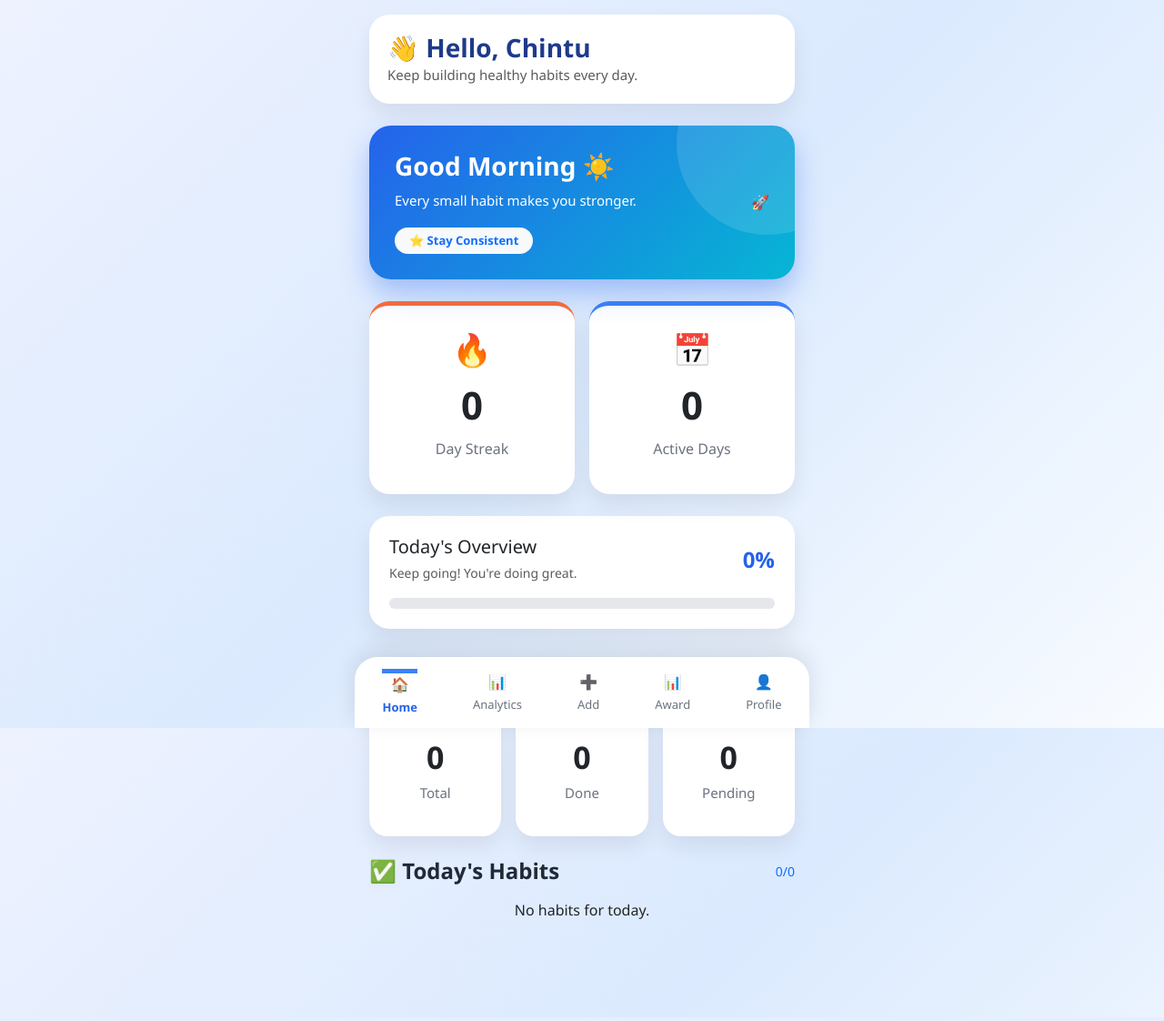
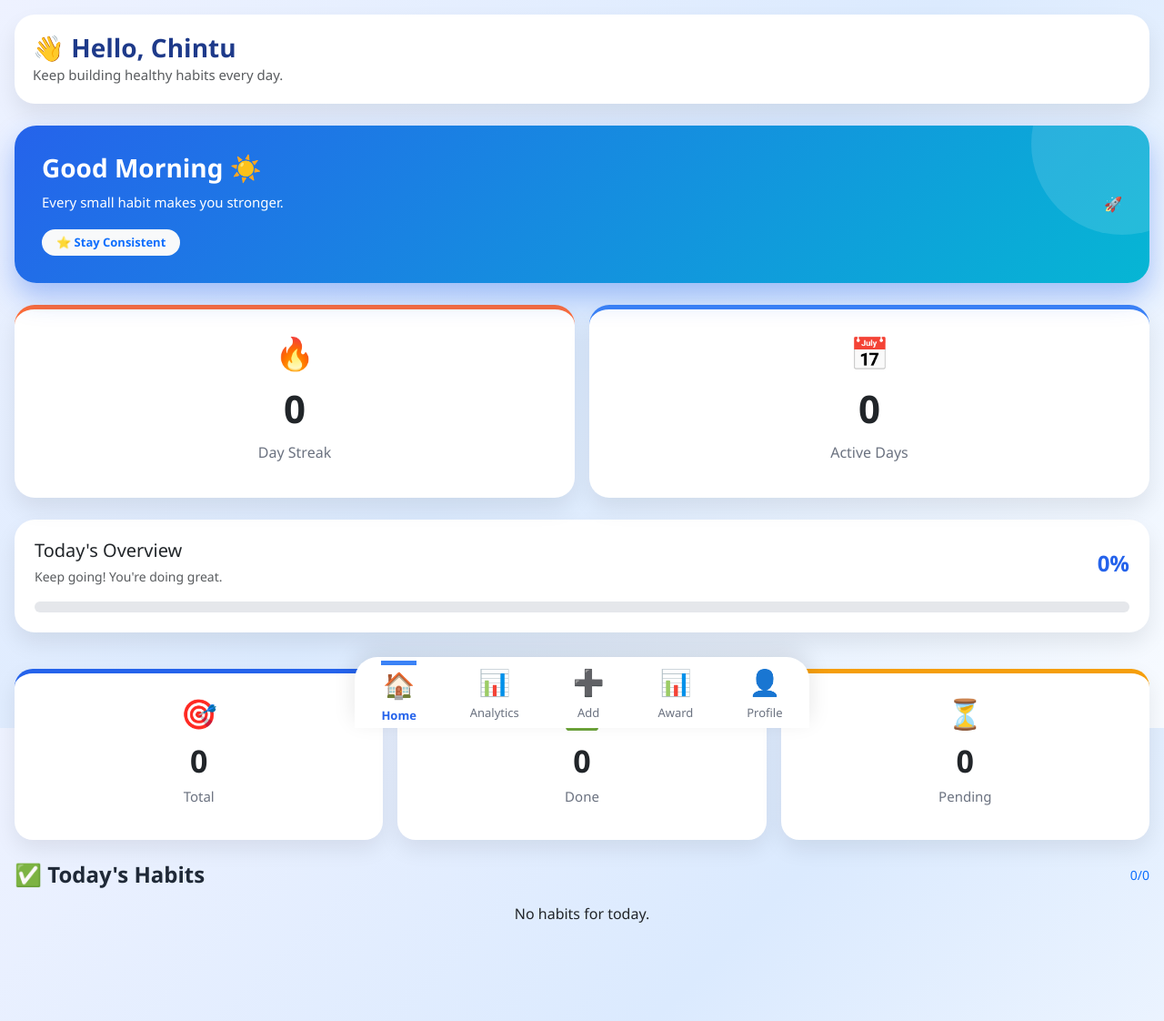
Before and after one commit to chintusasmal21-lgtm/habit_tracker, a Django app: page /dashboard/ in a window 1280 px wide. Shown: the whole page at 91% size. Before the commit the page ends 1010 px from the top, so only its background shows below. Run offline with Django 5.2, Linux system fonts and the light colour scheme; a user stored in the database is signed in; data comes from the database, SQL or seed files in the repository.

Commit message:
Updated dashboard page

```diff
--- a/habits/templates/habits/dashboard.html
+++ b/habits/templates/habits/dashboard.html
@@ -15,8 +15,7 @@ body{
     padding-bottom:90px;
 }
 .container-fluid{
-    max-width:500px;
-    margin:auto;
+    width: 100%;
     padding:18px;
 }
 /* ================= Header ================= */
@@ -56,7 +55,8 @@ body{
 .welcome-card{
     background:linear-gradient(135deg,#2563eb,#06b6d4);
     border-radius:24px;
-    padding:28px;
+    padding:30px;
+    min-width: 170px;
     color:white;
     box-shadow:0 15px 30px rgba(37,99,235,.35);
     position:relative;
@@ -269,6 +269,7 @@ body{
     width:100%;
     max-width:500px;
     height:78px;
+    font-size: 28px;
     background:white;
     display:flex;
     justify-content:space-around;
```
